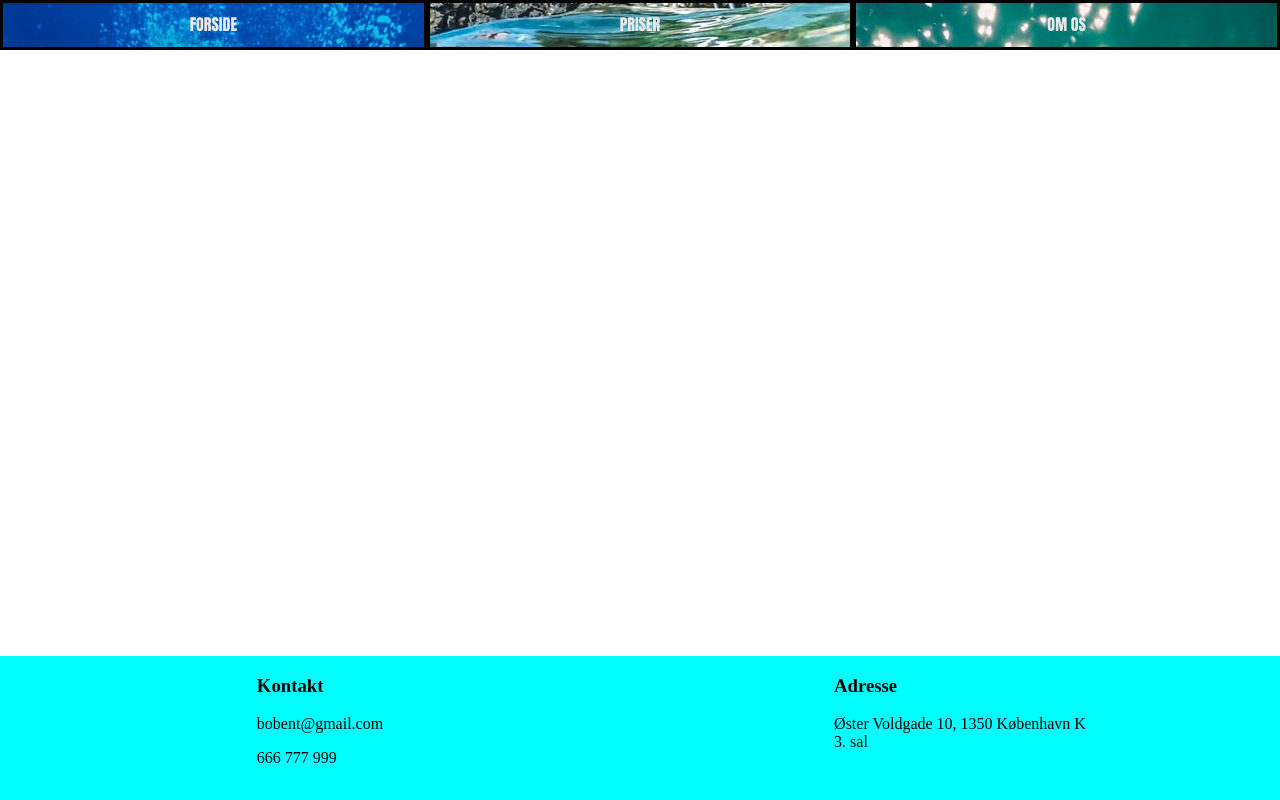
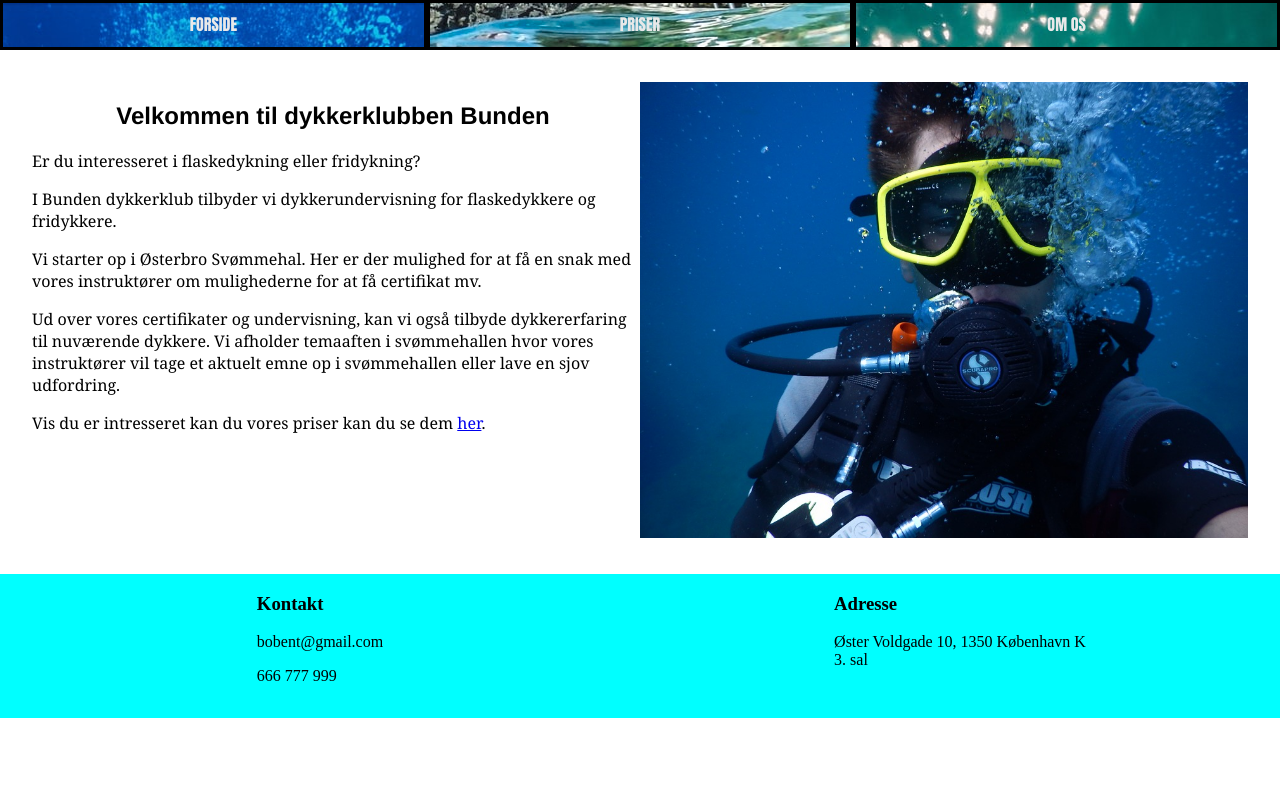
Before and after one commit to August-Brandt/Dykkerklub, a plain HTML site: page index.html in a window 1280 px wide. Drawn offline with Linux system fonts and the light colour scheme.

Commit message:
Lavede forside

```diff
--- a/index.html
+++ b/index.html
@@ -16,7 +16,22 @@
                   <a href="priser.html">Priser</a>
                </div>
                <div class="menu-link-3">
-                  <a href="Om.html">Om os</a>
+                  <a href="om.html">Om os</a>
+               </div>
+            </div>
+         </div>
+         <div class="forside-wrapper">
+            <div class="velkommen-wrapper">
+               <div class="velkommen-text">
+                  <h2>Velkommen til dykkerklubben Bunden</h2>
+                  <p>Er du interesseret i flaskedykning eller fridykning?</p>
+                  <p>I Bunden dykkerklub tilbyder vi dykkerundervisning for flaskedykkere og fridykkere.</p>
+                  <p>Vi starter op i Østerbro Svømmehal. Her er der mulighed for at få en snak med vores instruktører om mulighederne for at få certifikat mv.</p>
+                  <p>Ud over vores certifikater og undervisning, kan vi også tilbyde dykkererfaring til nuværende dykkere. Vi afholder temaaften i svømmehallen hvor vores instruktører vil tage et aktuelt emne op i svømmehallen eller lave en sjov udfordring.</p>
+                  <p>Vis du er intresseret kan du vores priser kan du se dem <a href="priser.html">her</a>.</p>
+               </div>
+               <div class="velkommen-img">
+                  <img src="images/close-diver.jpg" alt="">
                </div>
             </div>
          </div>
--- a/stylesheet.css
+++ b/stylesheet.css
@@ -1,4 +1,4 @@
-/* Main styles */
+/* Master styles */
 body {
    margin: 0px;
 }
@@ -52,9 +52,38 @@ body {
 }
 
 
+/* Forside styles */
+.forside-wrapper {
+   margin: 2.5%;
+}
+
+.velkommen-wrapper {
+   display: grid;
+   grid-template-columns: 1fr 1fr;
+}
+
+.velkommen-img img {
+   width: 100%;
+   height: auto;
+}
+
+.velkommen-text {
+   margin-right: 1%;
+}
+
+.velkommen-text h2 {
+   text-align: center;
+   font-family: Helvetica, sans-serif;
+}
+
+.velkommen-text p {
+   font-family: Georgia, serif;
+}
+
+
+
 /* Bottombar styles */
 .bottombar-wrapper {
-   position: fixed;
    bottom: 0px;
    display: grid;
    grid-template-columns: 1fr 1fr;
```
Also changed, not shown: images/close-diver.jpg (added).
